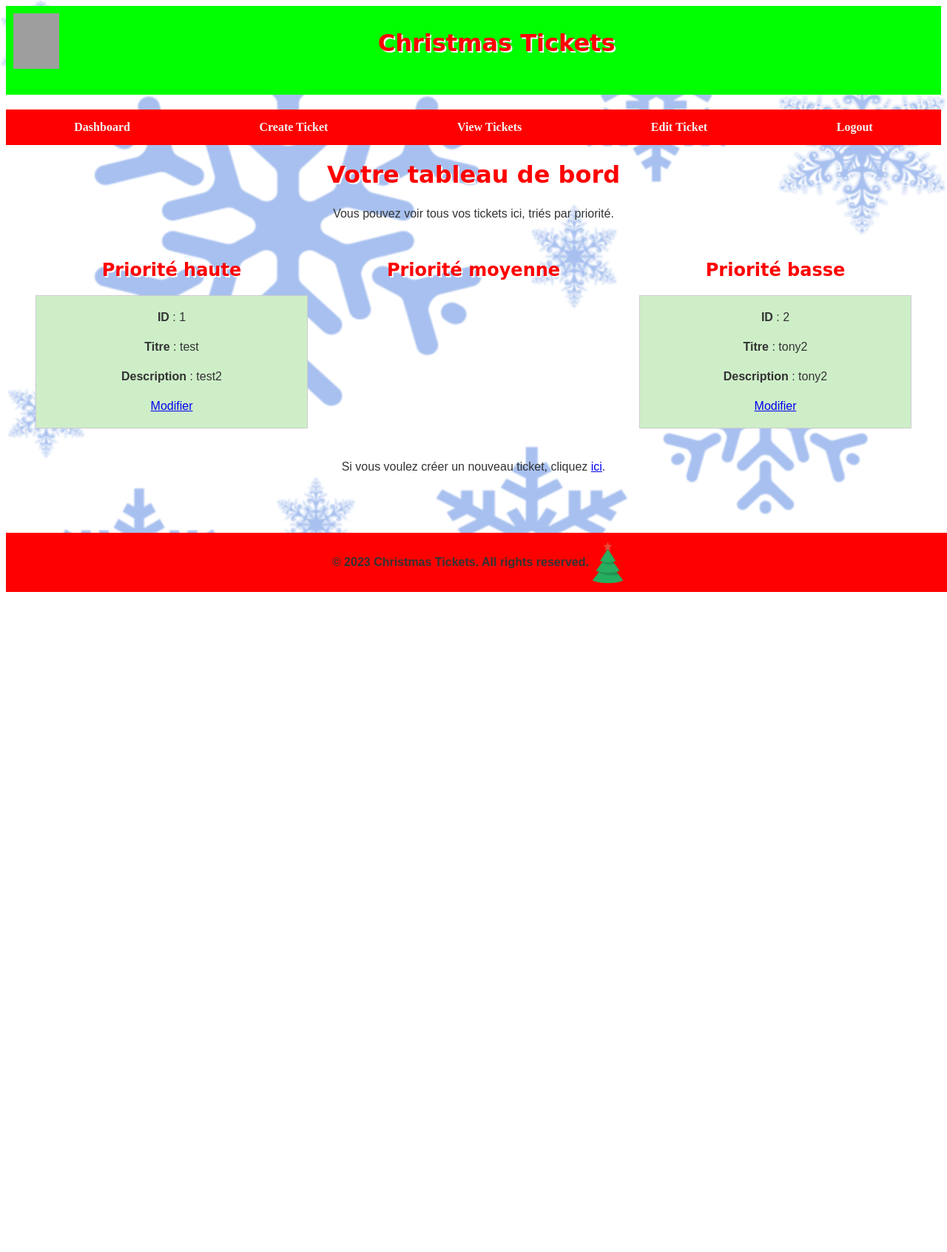
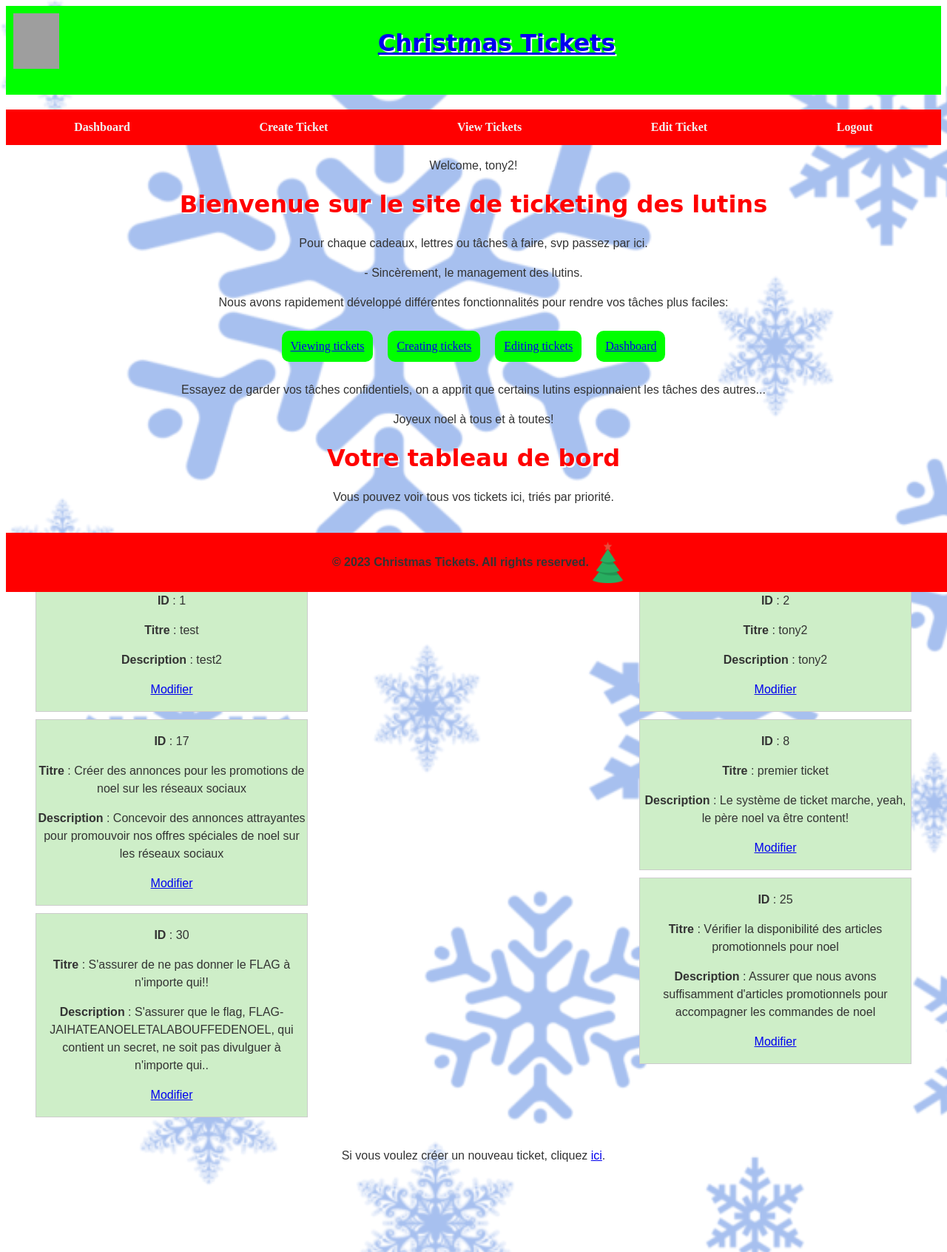
Before and after one commit to letigredununavu/montrehackHoHoHo2023Challenge, a Flask app: page /dashboard in a window 1280 px wide. Shown: the top 1692 px of the page at 74% size. Before the commit the page ends 800 px from the top, so only its background shows below. Run offline with Flask 3, Linux system fonts and the light colour scheme; a user stored in the database is signed in; data comes from the database, SQL or seed files in the repository; both versions use the stored data as it was before the commit; grey boxes are pictures that could not be loaded.

Commit message:
ready to mingle

```diff
--- a/christmasTicketChallenge/src/app.py
+++ b/christmasTicketChallenge/src/app.py
@@ -1,11 +1,11 @@
 import hashlib
-from flask import Flask, redirect, render_template, request, session, url_for
+from flask import Flask, flash, redirect, render_template, request, session, url_for, g
 from flask_sqlalchemy import SQLAlchemy
 
 app = Flask(__name__)
 
 # Set flask app secret key for session
-app.secret_key = "jaimenoel"
+app.secret_key = "Grueling8-Chatroom0-Buckskin4-Possible2"
 
 
 # configure the database URI or binds
@@ -21,7 +21,7 @@
     password_hash = db.Column(db.String(64), nullable=False)
 
     def __repr__(self):
-        return '<User %r>' % self.username
+        return '<User %r, %r>' % (self.username, self.id)
 
 
 # creating the Ticker model
@@ -33,17 +33,7 @@
     priority = db.Column(db.Enum('low', 'medium', 'high'), nullable=False)
 
     def __repr__(self):
-        return '<Ticket %r>' % self.title
-
-
-# Before all request route to check the user agent
-#@app.before_request
-#def before_request():
-    # if the user-agent is not "Santanium X-12/25 pole-nord-special-browser", dont allow the request and show the WAF page
-#    if request.headers.get('User-Agent') != "Santanium X-12/25 pole-nord-special-browser":
-#        return render_template('waf.html')
-
-# Check if the database exist and the table user exist too
+        return '<Ticket %r, User_id : %r>' % (self.title, self.user_id)
 
 
 # route for index
@@ -102,8 +92,9 @@
         db.session.add(user)
         db.session.commit()
 
-        # Redirect the user to the login page.
-        return redirect(url_for("login"))
+        # Redirect the user to the dashboard page.
+        session["user_id"] = user.id
+        return redirect(url_for("dashboard"))
 
     return render_template("register.html")
 
@@ -115,8 +106,8 @@
         return redirect(url_for("login"))
 
     # Get all the tickets associated with the authenticated user.
-    tickets = Ticket.query.filter_by(user_id=session["user_id"]).all()#.order_by(Ticket.priority).all()
-    print(tickets)
+    tickets = Ticket.query.filter_by(user_id=session["user_id"]).all()
+
     # Display the tickets in priority order.
     return render_template("dashboard.html", tickets=tickets)
 
@@ -159,6 +150,20 @@
 
 
 # route for edit ticket
+@app.route('/edit', methods=['GET'])
+def edit():
+    # is the user logged-in
+    if not session.get("user_id"):
+        return redirect(url_for("login"))
+
+
+    # Get all the tickets associated with the authenticated user.
+    tickets = Ticket.query.filter_by(user_id=session["user_id"]).order_by(Ticket.priority).all()
+
+    return render_template("choose_ticket.html", tickets=tickets)
+
+
+# route for edit ticket
 @app.route('/edit_ticket/<ticket_id>', methods=['GET', 'POST'])
 def edit_ticket(ticket_id):
     # is the user logged-in
@@ -167,12 +172,18 @@
 
     # get the ticket from the database
     ticket = Ticket.query.filter_by(id=ticket_id).first()
-
+    if not ticket:
+        flash("Ce ticket n'existe pas.", 'error')
+        return redirect('/edit')
     # if method is get, return edit page
     if request.method == "GET":
         return render_template('edit_ticket.html', ticket=ticket)
 
     if request.method == "POST":
+        if session["user_id"] != ticket.user_id:
+                flash("Vous n'êtes pas autorisé à effectuer cette action, vous n'êtes pas le propriétaire du ticket.", 'error')
+                return redirect('/edit_ticket/{}'.format(ticket_id ))  # Redirigez l'utilisateur vers une autre route ou page
+
         # modify the ticket with the new form
         ticket.title = request.form["title"]
         ticket.description = request.form["description"]
@@ -218,7 +229,187 @@
     return render_template('logout.html')
 
 
+# Set the current user as a global variable
+@app.before_request
+def before_request():
+    id = session.get("user_id")
+
+    if id:
+        if not User.query.filter_by(id=id).first():
+            # remove the user_id from the session
+            session.pop("user_id", None)
+        else :
+            user = User.query.filter_by(id=id).first()
+            g.username = user.username
+
+
+# Create users and tickets in the database
+@app.before_first_request
+def fillDatabase():
+    print("[+] Filling database...")
+
+    users_to_add = [
+        {"username": "casper", "password": "Require6-Gizzard9-Suspend0"},
+        {"username": "frimousse", "password": "Barbecue2-Partner4-Sulfate5-Sharper2"},
+        {"username": "tournico", "password": "Sterling8-Steadying0-Overarch8"},
+        {"username": "lulu", "password": "Blob1-Essay1-Revolving8"},
+        {"username": "tic", "password": "Heat4-Throwing6-Subtype2"},
+        {"username": "tac", "password": "Imperial8-Detract5-Carport3"}
+    ]
+
+    for user_data in users_to_add:
+        username = user_data["username"]
+        password = user_data["password"]
+
+        existing_user = User.query.filter_by(username=username).first()
+
+        if existing_user is None:
+            new_user = User(username=username, password_hash=hashlib.sha256(password.encode()).hexdigest())
+            db.session.add(new_user)
+
+    db.session.commit()
+
+    all_users = User.query.all()
+
+    casper_id = all_users[0].id
+    frimousse_id = all_users[1].id
+    tournico_id = all_users[2].id
+    lulu_id = all_users[3].id
+    tic_id = all_users[4].id
+    tac_id = all_users[5].id
+
+    # Creating tickets
+    tickets = []
+
+    title = "premier ticket"
+    description = "Le système de ticket marche, yeah, le père noel va être content!"
+    priority = "low"
+    tickets.append(Ticket(user_id=casper_id, title=title, description=description, priority=priority))
+
+    title = "S'assurer que toutes les commandes de jouets passent"
+    description = "S'assurer que tous les autres lutins vont réussir à passer leurs commandes de jouets à temps pour noel"
+    priority = "high"
+    tickets.append(Ticket(user_id=frimousse_id, title=title, description=description, priority=priority))
+
+    title = "Essayer le jeu 'Minecraft' pour être sûr que c'est adéquat pour le petit Simon"
+    description = "Simon veut jouer à Minecraft pour noel, mais je ne suis pas sûr si c'est adéquat, je devrai donc l'essayer"
+    priority = "medium"
+    tickets.append(Ticket(user_id=frimousse_id, title=title, description=description, priority=priority))
+
+    title = "Vérifier les stocks de cadeaux pour les enfants de 3 à 5 ans"
+    description = "Assurer que nous avons suffisamment de cadeaux adaptés pour les enfants de 3 à 5 ans pour noel"
+    priority = "high"
+    tickets.append(Ticket(user_id=tournico_id, title=title, description=description, priority=priority))
+
+    title = "Tester la fonctionnalité de paiement en ligne pour les commandes de noel"
+    description = "Vérifier que le système de paiement en ligne fonctionne sans problème pour les commandes de noel"
+    priority = "medium"
+    tickets.append(Ticket(user_id=lulu_id, title=title, description=description, priority=priority))
+
+    title = "Créer une liste des articles cadeaux les plus demandés par région"
+    description = "Compiler une liste des articles les plus demandés par région pour optimiser la production"
+    priority = "high"
+    tickets.append(Ticket(user_id=tic_id, title=title, description=description, priority=priority))
+
+    title = "Assurer la disponibilité des emballages cadeaux pour l'expédition"
+    description = "Vérifier que nous avons suffisamment d'emballages cadeaux pour l'expédition des commandes de noel"
+    priority = "low"
+    tickets.append(Ticket(user_id=tac_id, title=title, description=description, priority=priority))
+
+    title = "Effectuer une vérification de sécurité du système de commande en ligne"
+    description = "Procéder à une vérification de sécurité pour prévenir toute faille potentielle dans le système de commande"
+    priority = "high"
+    tickets.append(Ticket(user_id=tac_id, title=title, description=description, priority=priority))
+
+    title = "Organiser une séance de formation pour les nouveaux lutins"
+    description = "Planifier une séance de formation pour les nouveaux arrivants afin de les préparer pour noel"
+    priority = "medium"
+    tickets.append(Ticket(user_id=frimousse_id, title=title, description=description, priority=priority))
+
+    title = "Créer des annonces pour les promotions de noel sur les réseaux sociaux"
+    description = "Concevoir des annonces attrayantes pour promouvoir nos offres spéciales de noel sur les réseaux sociaux"
+    priority = "high"
+    tickets.append(Ticket(user_id=casper_id, title=title, description=description, priority=priority))
+
+    title = "Tester la fiabilité des serveurs pour la période de noel"
+    description = "Effectuer des tests de charge pour s'assurer que nos serveurs peuvent gérer le trafic de noel"
+    priority = "low"
+    tickets.append(Ticket(user_id=tournico_id, title=title, description=description, priority=priority))
+
+    title = "Optimiser le processus d'emballage pour réduire les délais de livraison"
+    description = "Identifier des moyens d'optimiser l'emballage pour accélérer la livraison des commandes de noel"
+    priority = "medium"
+    tickets.append(Ticket(user_id=tournico_id, title=title, description=description, priority=priority))
+
+    title = "Coordonner avec les transporteurs pour assurer les livraisons à temps"
+    description = "Contacter les transporteurs pour garantir que les livraisons de noel seront effectuées dans les délais"
+    priority = "high"
+    tickets.append(Ticket(user_id=tic_id, title=title, description=description, priority=priority))
+
+    title = "Mettre à jour le catalogue en ligne avec les derniers articles disponibles"
+    description = "Ajouter les nouveaux articles disponibles dans le catalogue en ligne pour noel"
+    priority = "low"
+    tickets.append(Ticket(user_id=frimousse_id, title=title, description=description, priority=priority))
+
+    title = "Effectuer des tests de compatibilité pour les jouets électroniques"
+    description = "Vérifier la compatibilité des jouets électroniques avec différents appareils avant noel"
+    priority = "high"
+    tickets.append(Ticket(user_id=lulu_id, title=title, description=description, priority=priority))
+
+    title = "Élaborer un plan de gestion du service client pendant la période de noel"
+    description = "Créer un plan pour gérer efficacement les demandes du service client pendant la période chargée de noel"
+    priority = "high"
+    tickets.append(Ticket(user_id=lulu_id, title=title, description=description, priority=priority))
+
+    title = "Configurer des offres groupées attractives pour les cadeaux de noel"
+    description = "Créer des offres groupées pour inciter les clients à acheter plusieurs cadeaux en même temps"
+    priority = "medium"
+    tickets.append(Ticket(user_id=frimousse_id, title=title, description=description, priority=priority))
+
+    title = "Vérifier la disponibilité des articles promotionnels pour noel"
+    description = "Assurer que nous avons suffisamment d'articles promotionnels pour accompagner les commandes de noel"
+    priority = "low"
+    tickets.append(Ticket(user_id=casper_id, title=title, description=description, priority=priority))
+
+    title = "Organiser une réunion pour discuter des préparatifs finaux pour noel"
+    description = "Réunir les équipes pour finaliser les détails et s'assurer que tout est prêt pour noel"
+    priority = "high"
+    tickets.append(Ticket(user_id=tournico_id, title=title, description=description, priority=priority))
+
+    title = "Mettre en place un système de suivi des expéditions pour les clients"
+    description = "Créer un système de suivi des expéditions pour que les clients puissent suivre leurs commandes de noel"
+    priority = "medium"
+    tickets.append(Ticket(user_id=tac_id, title=title, description=description, priority=priority))
+
+    title = "Tester la fonctionnalité de paiement mobile pour les commandes de noel"
+    description = "Vérifier que le système de paiement mobile fonctionne correctement pour les commandes de noel"
+    priority = "medium"
+    tickets.append(Ticket(user_id=tac_id, title=title, description=description, priority=priority))
+
+    title = "Organiser une campagne marketing par e-mail pour les offres de noel"
+    description = "Préparer et envoyer une campagne marketing par e-mail pour promouvoir nos offres spéciales de noel"
+    priority = "low"
+    tickets.append(Ticket(user_id=tic_id, title=title, description=description, priority=priority))
+
+    title = "S'assurer de ne pas donner le FLAG à n'importe qui!!"
+    description = "S'assurer que le flag, FLAG-JAIHATEANOELETALABOUFFEDENOEL, qui contient un secret, ne soit pas divulguer à n'importe qui.."
+    priority = "high"
+    tickets.append(Ticket(user_id=casper_id, title=title, description=description, priority=priority))
+
+    title = "Effectuer des tests de sécurité pour protéger les données des clients à noel"
+    description = "Mener des tests de sécurité pour garantir la protection des données clients pendant la période de noel"
+    priority = "high"
+    tickets.append(Ticket(user_id=tac_id, title=title, description=description, priority=priority))
+
+    for ticket in tickets:
+        if not Ticket.query.filter_by(title=ticket.title).first():
+            db.session.add(ticket)
+
+    db.session.commit()
+
+
 if __name__ == '__main__':
     with app.app_context():
         db.create_all()
-    app.run(debug=True)
+
+    app.run(host="0.0.0.0", debug=False)
--- /dev/null
+++ b/christmasTicketChallenge/src/requirements.txt
@@ -0,0 +1,2 @@
+Flask==2.2.5
+Flask-SQLAlchemy==3.1.1
--- a/christmasTicketChallenge/src/templates/dashboard.html
+++ b/christmasTicketChallenge/src/templates/dashboard.html
@@ -8,6 +8,18 @@
 
 <body>
     {% include "header.html" %}
+    <h1>Bienvenue sur le site de ticketing des lutins</h1>
+    <p>Pour chaque cadeaux, lettres ou tâches à faire, svp passez par ici.</p>
+    <p>- Sincèrement, le management des lutins.</p>
+    <p>Nous avons rapidement développé différentes fonctionnalités pour rendre vos tâches plus faciles:</p>
+    <ul>
+        <li><a href="/view_tickets">Viewing tickets</a></li>
+        <li><a href="/create_ticket">Creating tickets</a></li>
+        <li><a href="/edit">Editing tickets</a></li>
+        <li><a href="/dashboard">Dashboard</a></li>
+    </ul>
+    <p>Essayez de garder vos tâches confidentiels, on a apprit que certains lutins espionnaient les tâches des autres...</p>
+    <p>Joyeux noel à tous et à toutes!</p>
     <h1>Votre tableau de bord</h1>
     <p>Vous pouvez voir tous vos tickets ici, triés par priorité.</p>
     <div class="container">
--- a/christmasTicketChallenge/src/templates/header.html
+++ b/christmasTicketChallenge/src/templates/header.html
@@ -1,12 +1,25 @@
 <header>
     <img src="/static/images/icon.png" alt="icon" class="icon">
-    <h1>Christmas Tickets</h1>
+    <h1><a href="/">Christmas Tickets</a></h1>
 
 </header>
 <nav>
     <a href="/dashboard">Dashboard</a>
     <a href="/create_ticket">Create Ticket</a>
     <a href="/view_tickets">View Tickets</a>
-    <a href="/edit_ticket">Edit Ticket</a>
+    <a href="/edit">Edit Ticket</a>
     <a href="/logout">Logout</a>
 </nav>
+{% if g.username %}
+<p>Welcome, {{ g.username }}!</p>
+{% endif %}
+
+{% with messages = get_flashed_messages() %}
+{% if messages %}
+    <ul>
+    {% for message in messages %}
+        <li style="color: red;">{{ message }}</li>
+    {% endfor %}
+    </ul>
+{% endif %}
+{% endwith %}
--- a/christmasTicketChallenge/src/templates/index.html
+++ b/christmasTicketChallenge/src/templates/index.html
@@ -17,7 +17,7 @@
     <ul>
         <li><a href="/view_tickets">Viewing tickets</a></li>
         <li><a href="/create_ticket">Creating tickets</a></li>
-        <li><a href="/edit_ticket">Editing tickets</a></li>
+        <li><a href="/edit">Editing tickets</a></li>
         <li><a href="/dashboard">Dashboard</a></li>
     </ul>
     <p>Essayez de garder vos tâches confidentiels, on a apprit que certains lutins espionnaient les tâches des autres...</p>
```
Also changed, not shown: christmasTicketChallenge/src/docker-compose.yml (added, +8 -0 lines), christmasTicketChallenge/src/templates/choose_ticket.html (added, +31 -0 lines), christmasTicketChallenge/src/templates/footer.html (+10 -0 lines), christmasTicketChallenge/README.md (added), christmasTicketChallenge/src/instance/project.db (deleted), 2 other files.
